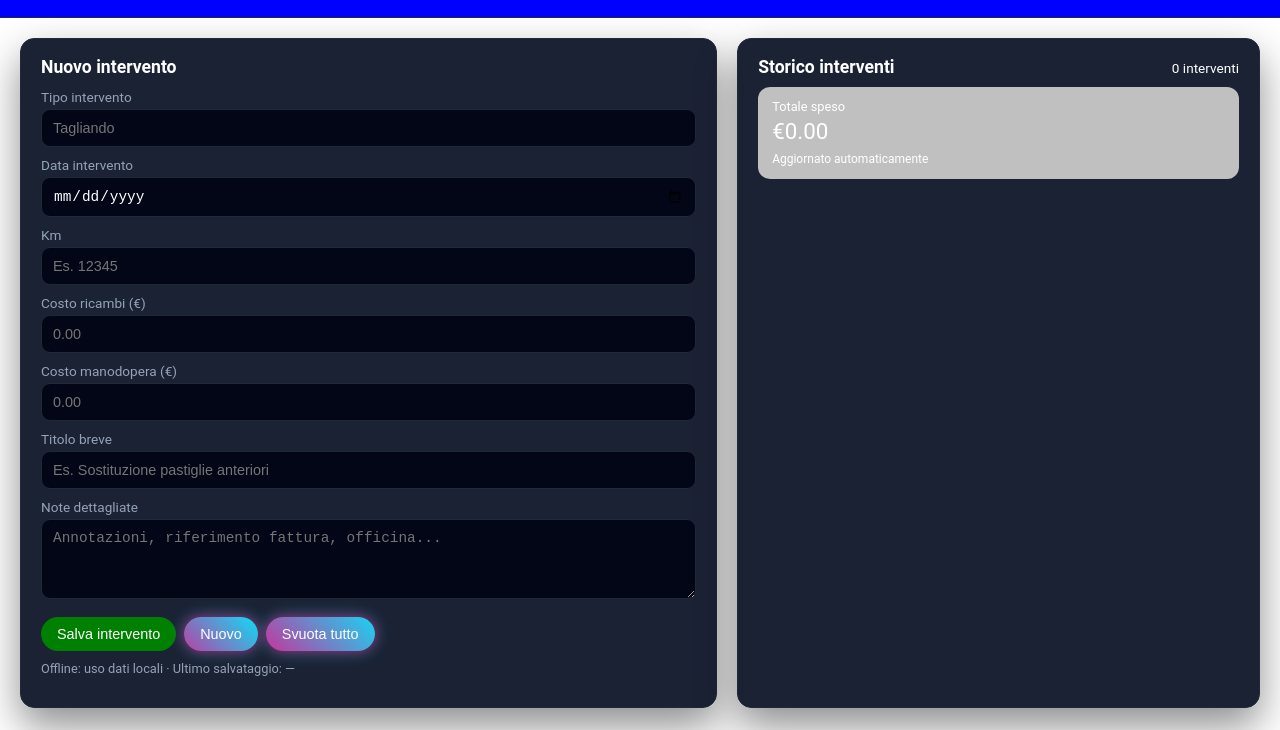
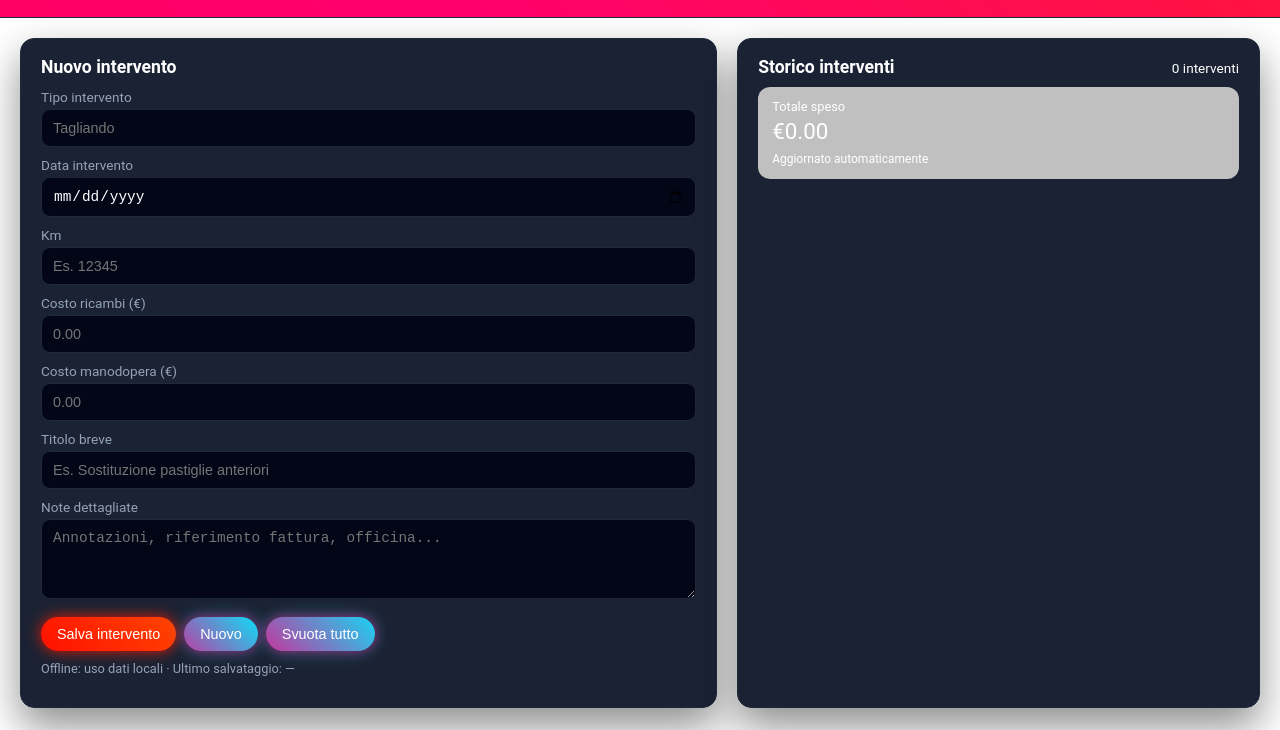
Before and after one commit to cristiancroci/manutenzioni-auto, a plain HTML site: page index.html in a window 1280 px wide. Shown: the part 70-800 px from the top of the page. Drawn offline with Linux system fonts and the light colour scheme; no server answers.

Commit message:
Update style.css

```diff
--- a/style.css
+++ b/style.css
@@ -18,10 +18,13 @@ body {
   color: var(--text);
 }
 
+/* 🔥 HEADER CANGIANTE ROSSO */
 header {
   padding: 20px 24px;
   border-bottom: 1px solid #1f2937;
-  background: blue;
+  background: linear-gradient(45deg, #ff0040, #ff006e, #ff2e00);
+  background-size: 300% 300%;
+  animation: cangiante 8s ease infinite;
   backdrop-filter: blur(10px);
 }
 
@@ -92,17 +95,22 @@ textarea {
   margin-top: 14px;
 }
 
+/* 🔥 BOTTONE SALVA — CANGIANTE ROSSO + GLOW */
 button {
   border: none;
   border-radius: 999px;
   padding: 9px 16px;
   font-size: 0.9rem;
   cursor: pointer;
-  background: var(--accent);
+  background: linear-gradient(45deg, #ff0000, #ff4d00, #ff0066);
+  background-size: 300% 300%;
+  animation: cangiante 6s ease infinite;
   color: white;
+  box-shadow: 0 0 12px rgba(255, 0, 0, 0.6),
+              0 0 18px rgba(255, 77, 0, 0.4);
 }
 
-/* 🔥 BOTTONE SVUOTA — CANGIANTE + GLOW */
+/* 🔥 BOTTONE SVUOTA — CANGIANTE MULTICOLORE + GLOW */
 button.secondary {
   background: linear-gradient(45deg, #ff0080, #00eaff, #ff9900);
   background-size: 300% 300%;
@@ -224,7 +232,7 @@ button:hover {
   color: var(--muted);
 }
 
-/* 🔥 ANIMAZIONE CANGIANTE */
+/* 🔥 ANIMAZIONE CANGIANTE (USATA DA HEADER, SALVA, SVUOTA) */
 @keyframes cangiante {
   0% { background-position: 0% 50%; }
   50% { background-position: 100% 50%; }
```
